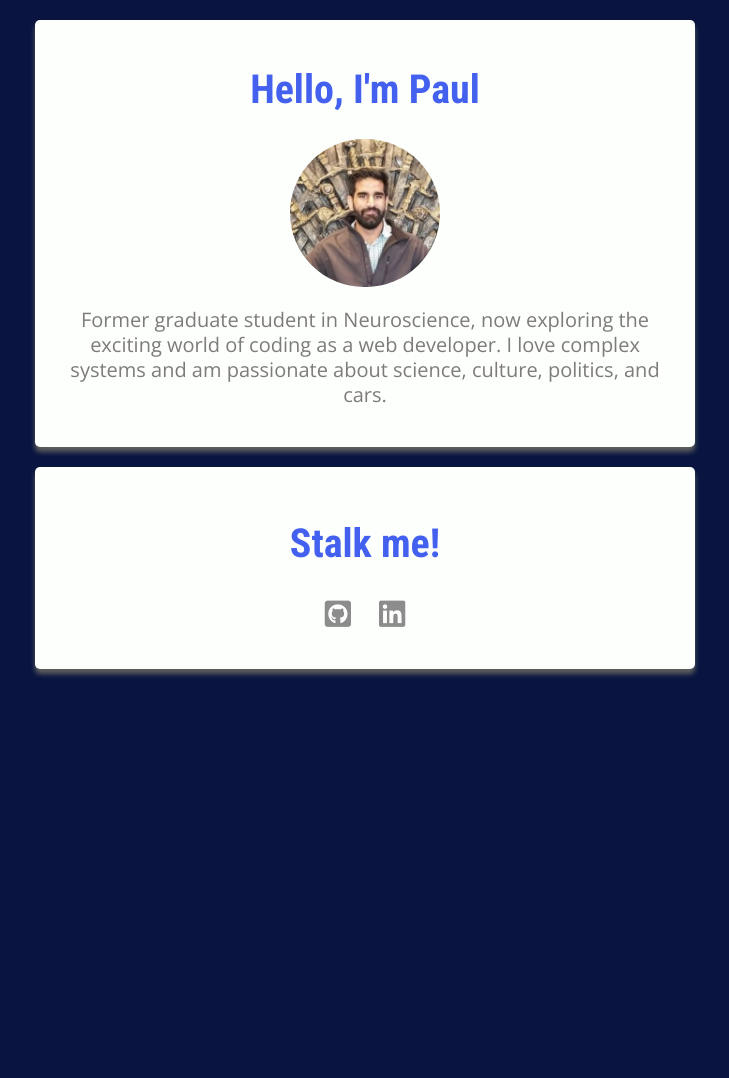
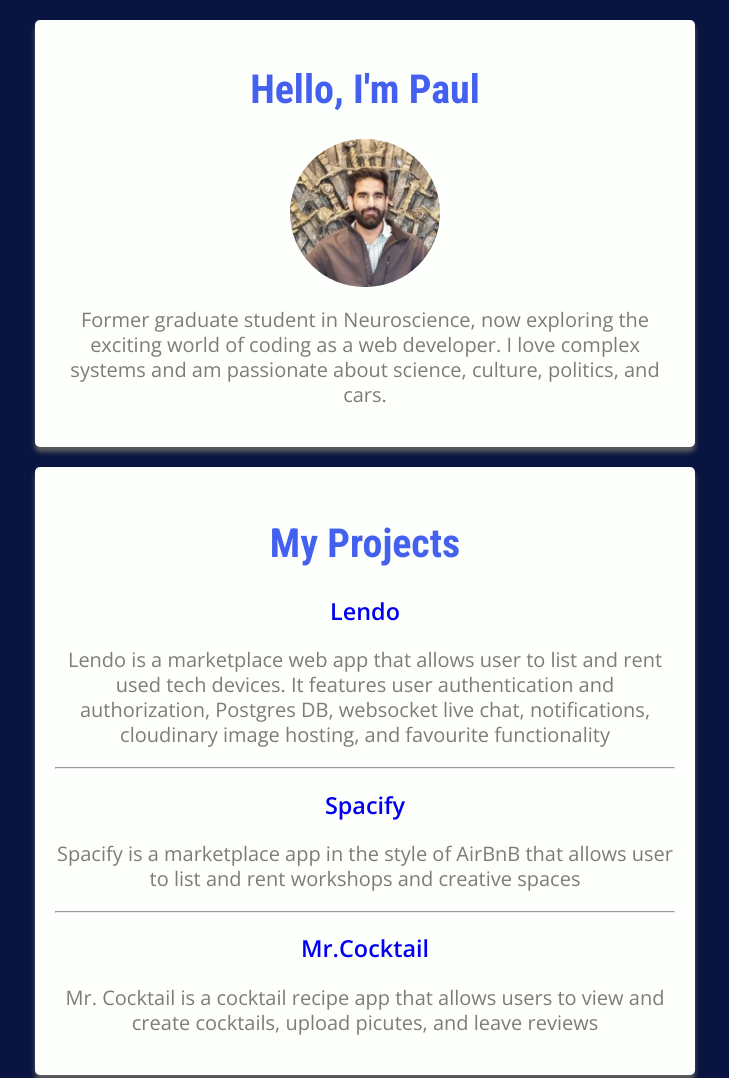
Before and after one commit to Brar-Paul/profile, a plain HTML site: page index.html in a window 1280 px wide. Shown: the top 1078 px of the page, without its empty margins (275-1004 px from the left). Before the commit the page ends 800 px from the top, so only its background shows below. Drawn offline with nearby package versions, Linux system fonts and the light colour scheme.

Commit message:
Adding links and descriptions for projects

```diff
--- a/index.html
+++ b/index.html
@@ -14,6 +14,19 @@
         <p> Former graduate student in Neuroscience, now exploring the exciting world of coding as a web developer. I love complex systems and am passionate about science, culture, politics, and cars.</p>
       </div>
 
+      <div class="card">
+        <h2 class="header"> My Projects </h2>
+         <a href="https://www.lendo.cc/" target="_black"><h3>Lendo</h3></a>
+         <p>Lendo is a marketplace web app that allows user to list and rent used tech devices. It features user authentication and authorization,
+         Postgres DB, websocket live chat, notifications, cloudinary image hosting, and favourite functionality</p>
+         <hr>
+         <a href="https://workshop-airbnb.herokuapp.com/" target="_blank"><h3>Spacify</h3></a>
+         <p>Spacify is a marketplace app in the style of AirBnB that allows user to list and rent workshops and creative spaces</p>
+         <hr>
+         <a href="#" target="_black"><h3>Mr.Cocktail</h3></a>
+         <p>Mr. Cocktail is a cocktail recipe app that allows users to view and create cocktails, upload picutes, and leave reviews </p>
+      </div>
+
       <div class="card footer">
         <h2 class="header"> Stalk me!</h2>
           <ul class="list-inline">
@@ -22,7 +35,7 @@
               </a>
             </li>
             <li>
-              <a href="#" target="_blank">
+              <a href="https://linkedin.com/in/brar-paul" target="_blank">
                 <i class="fab fa-linkedin"></i>
               </a>
             </li>
--- a/style.css
+++ b/style.css
@@ -27,6 +27,10 @@ body {
   color: #7d7c7a;
   font-size: 20px;
   line-height: 25px;
+}
+
+body {
+  justify-content: center;
 }
 
 .header {
@@ -78,3 +82,7 @@ a:hover {
   font-size: 30px;
   color: rgb(50,50,50);
 }
+
+.project-list {
+  text-align: left;
+}
```
